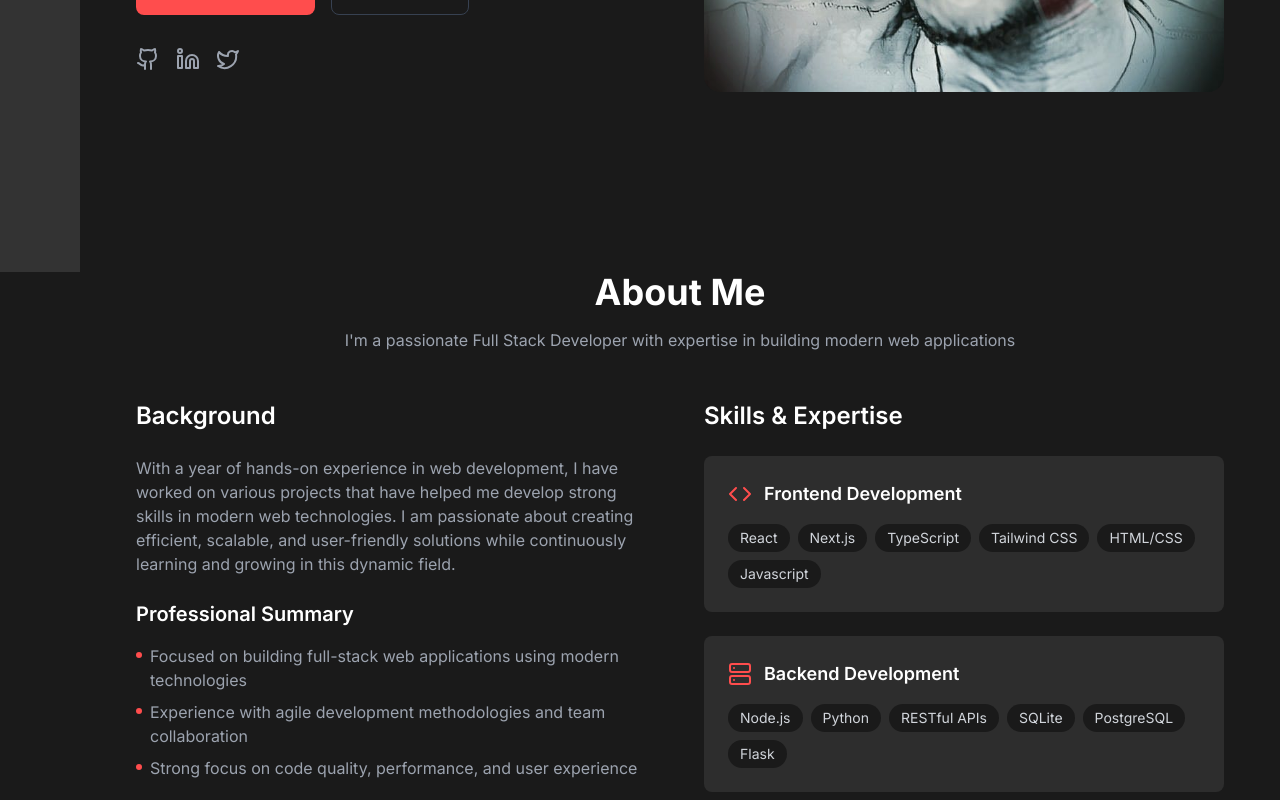
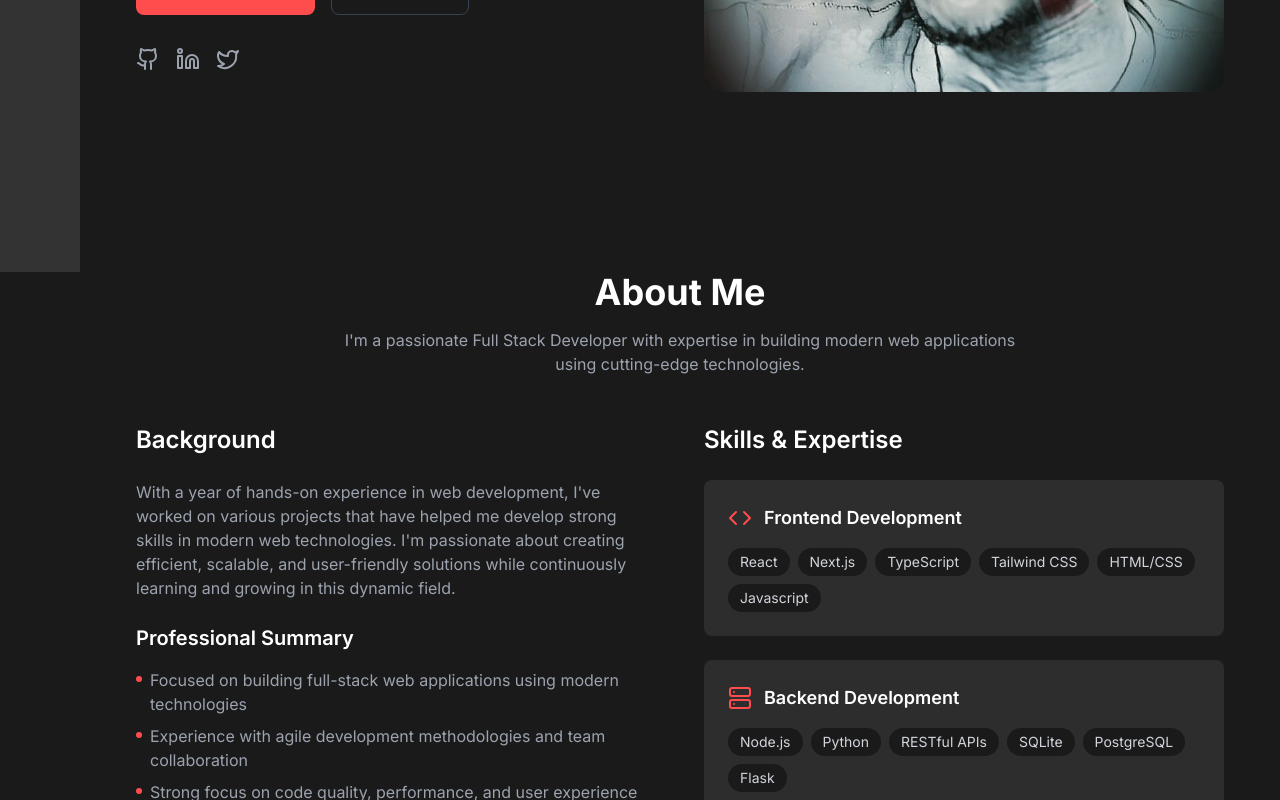
Before and after one commit to wachira7/waru-portfolio, a Next.js app: page / in a window 1280 px wide. Shown: the part 528-1328 px from the top of the page. Built offline with nearby package versions, Linux system fonts and the light colour scheme.

Commit message:
apostrophe again

```diff
--- a/components/sections/About.tsx
+++ b/components/sections/About.tsx
@@ -30,7 +30,7 @@ const About = () => {
         <div className="text-center mb-12">
           <h2 className="text-3xl md:text-4xl font-bold mb-4">About Me</h2>
           <p className="text-gray-400 max-w-2xl mx-auto">
-          I&apos;m a passionate Full Stack Developer with expertise in building modern web applications
+          I&apos;m a passionate Full Stack Developer with expertise in building modern web applications using cutting-edge technologies. {/* eslint-disable-line react/no-unescaped-entities */}
           </p>
         </div>
 
@@ -42,8 +42,8 @@ const About = () => {
           <div className="space-y-6">
             <h3 className="text-2xl font-semibold">Background</h3>
             <p className="text-gray-400">
-             With a year of hands-on experience in web development, I have worked on various projects
-             that have helped me develop strong skills in modern web technologies. I am passionate
+             With a year of hands-on experience in web development, I&apos;ve worked on various projects
+             that have helped me develop strong skills in modern web technologies. I&apos;m passionate
              about creating efficient, scalable, and user-friendly solutions while continuously
              learning and growing in this dynamic field.
             </p>
```
